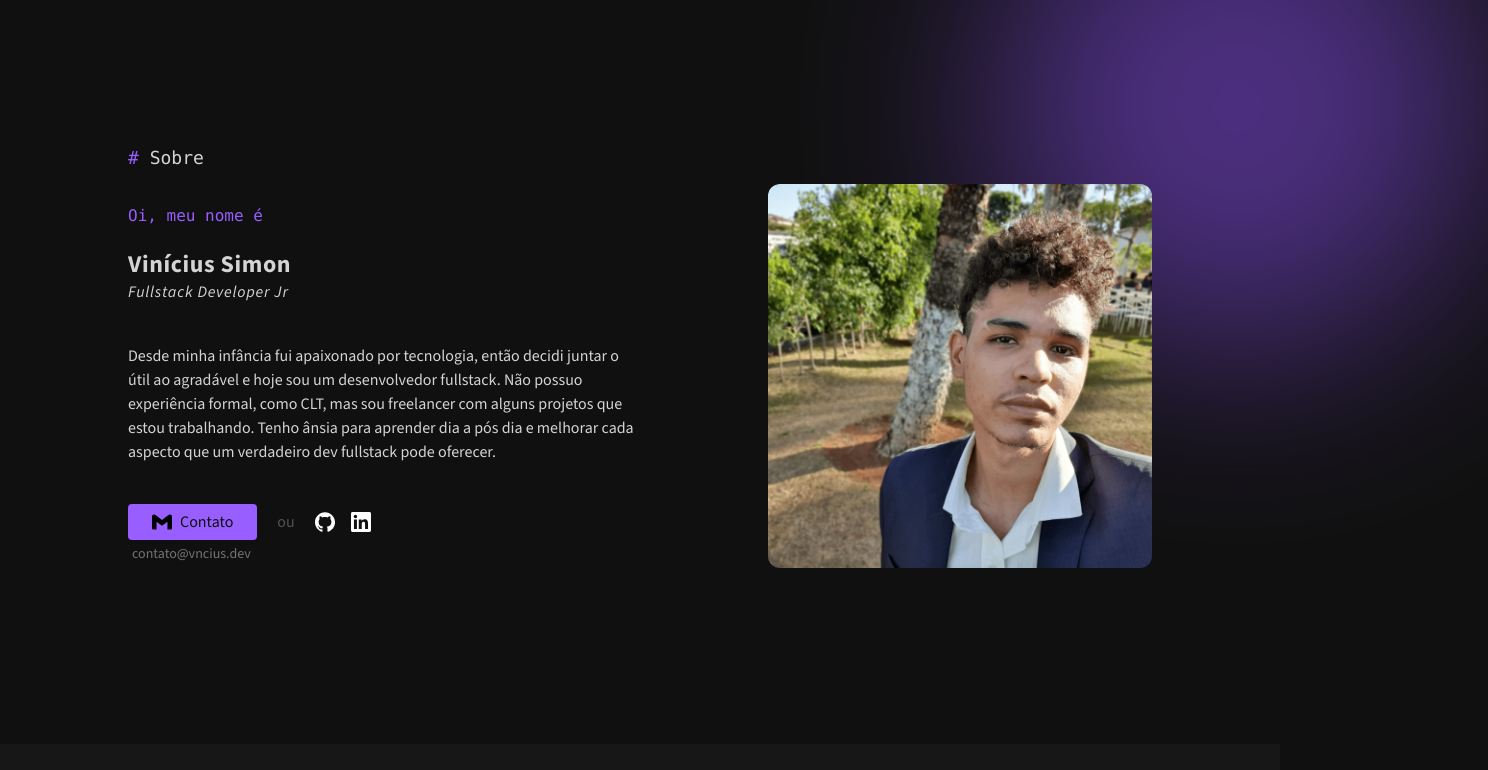
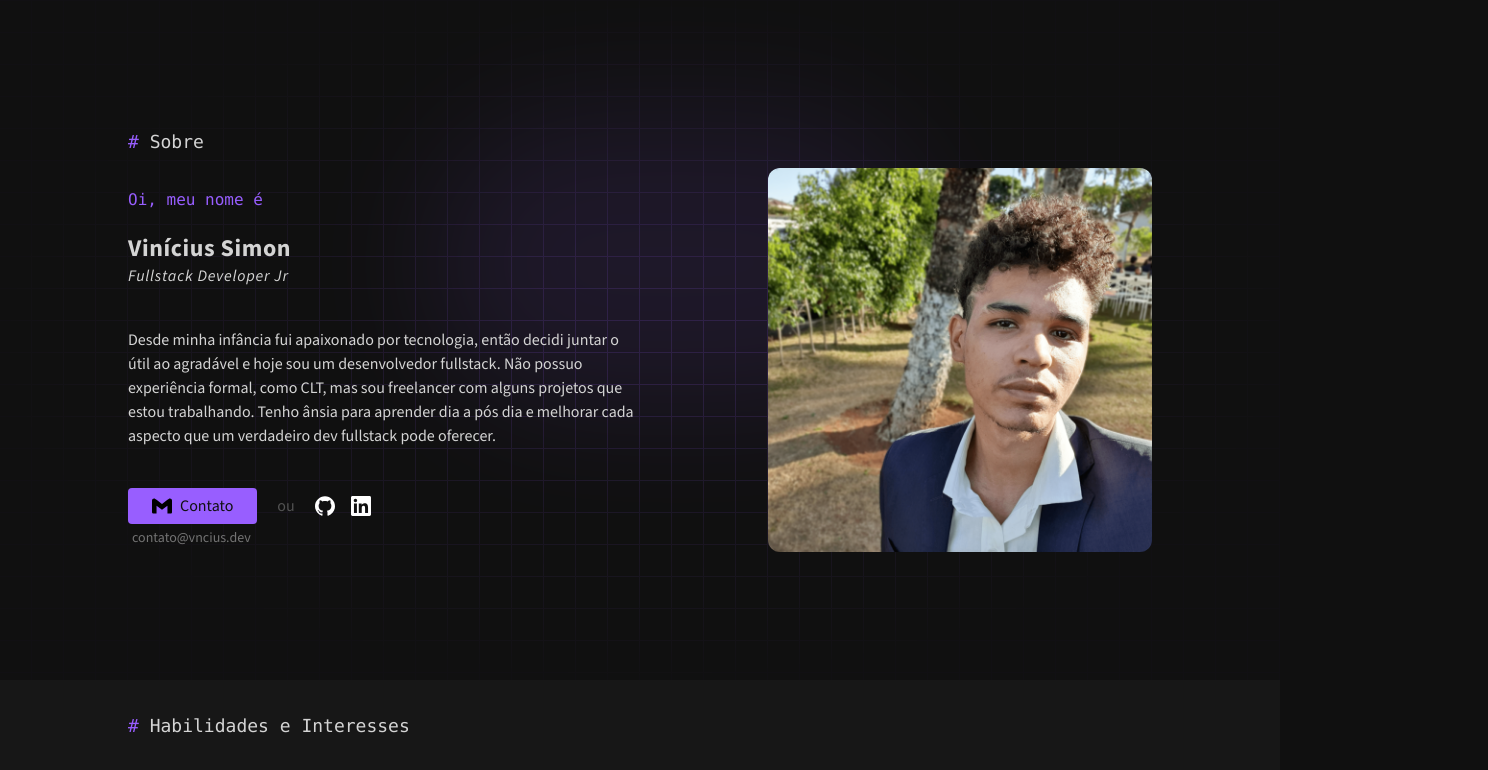
Before and after one commit to vnxcius/vinisimondev, a React (Vite) app: page / in a window 1280 px wide. Shown: the top 770 px of the page, 1488 px wide, since content can reach past the window. Built offline with nearby package versions, Linux system fonts and the light colour scheme.

Commit message:
style: add grid to background in about

```diff
--- a/package.json
+++ b/package.json
@@ -1,7 +1,7 @@
 {
   "name": "portfolio-react",
   "private": true,
-  "version": "1.1.0",
+  "version": "1.2.0",
   "type": "module",
   "scripts": {
     "dev": "vite --host",
--- a/src/App.tsx
+++ b/src/App.tsx
@@ -26,7 +26,7 @@ function App() {
   }, [lastScroll])
   return (
     <>
-      <nav className={"p-5 sticky w-full bg-neutral-900/80 backdrop-blur left-0 top-0 transition-all duration-500 z-50 " + (show ? "visible -translate-y-0" : "invisible  -translate-y-16")}>
+      <nav className={"p-5 fixed w-full bg-neutral-900/80 backdrop-blur left-0 top-0 transition-all duration-500 z-50 " + (show ? "visible -translate-y-0 " : "invisible -translate-y-16")}>
         <ul className="flex justify-center md:justify-normal items-center gap-10 text-neutral-50 max-w-xs md:max-w-3xl lg:max-w-5xl mx-auto">
           <li>
             <a href="#sobre" className="hover:underline underline-offset-2">
@@ -56,13 +56,16 @@ function App() {
         </ul>
       </nav>
 
-      <div className="bg-accent rounded-full absolute -z-10 brightness-50 w-52 h-52 md:w-[500px] md:h-[500px] top-0 right-0 md:-right-52 md:-top-36 blur-[100px]"></div>
+      <div className="bg-accent rounded-full absolute top-28 left-1/3 -z-10 opacity-10 w-64 h-52 md:w-[500px] md:h-[300px] blur-3xl"></div>
 
       <section id="sobre"
-        className="mx-auto flex gap-20 justify-between items-end text-neutral-300 mt-20 mb-44 bg-transparent z-20
+        className="text-neutral-300 py-32 relative">
+          <div className="bg-[url('/img/grid.svg')] bg-repeat grid-mask w-full h-full absolute top-0 -z-10"></div>
+        <div className="
+        mx-auto flex gap-20 justify-between items-end
         max-w-xs md:max-w-3xl lg:max-w-5xl
         flex-col-reverse md:flex-row">
-        <div className="max-w-lg">
+          <div className="max-w-lg clear-start">
             <h1 className="text-lg text-neutral-300 mb-8 font-mono">
               <span className="text-accent">#</span> Sobre
             </h1>
@@ -109,6 +112,8 @@ function App() {
           <div>
             <img src="/img/handsome.webp" alt="" className="rounded-xl md:min-w-96 md:w-96 md:min-h-96 md:h-96" />
           </div>
+        </div>
+
       </section>
 
       <section className="w-full py-8 relative bg-neutral-900 z-20">
--- a/src/index.css
+++ b/src/index.css
@@ -33,3 +33,7 @@ body {
 .bg-\[url\(\'\/img\/skeleton_placeholder\.png\'\)\] {
   background-image: url('/img/skeleton_placeholder.png');
 }
+
+.grid-mask {
+  mask-image: radial-gradient(rgba(0, 0, 0, 1) 10%, rgba(0, 0, 0, .1) 70%);
+}
```
Also changed, not shown: public/img/grid.svg (added), 1 other file (tests, documents, lock files or other folders). Lines whose indentation alone changed are shown as unchanged.
